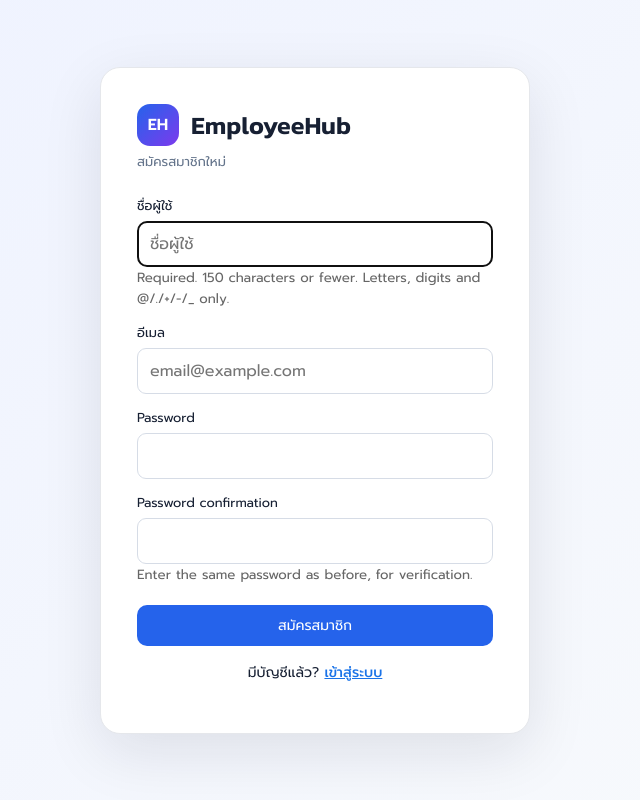
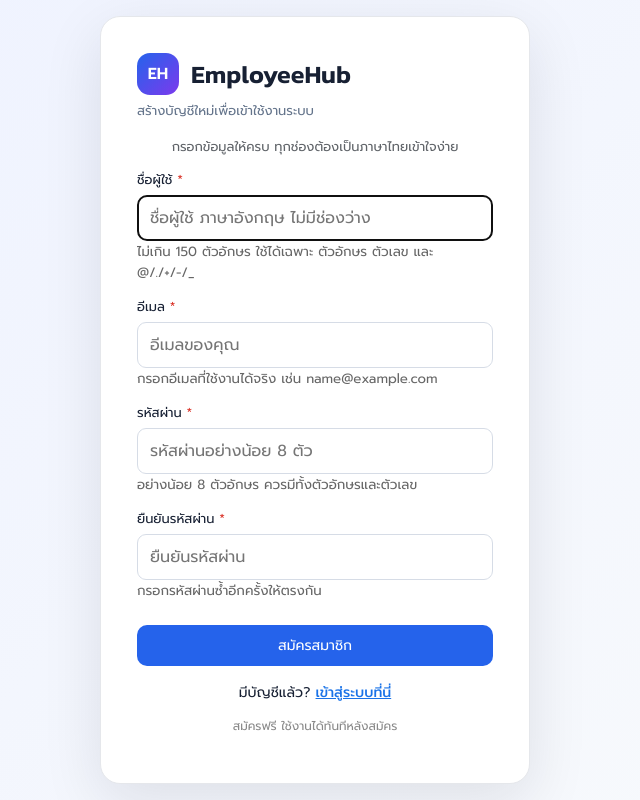
Before and after one commit to tlemtv098-dotcom/EmployeeHub, a Django app: page /signup/ in a window 1280 px wide. Shown: the whole page, without its empty margins (325-965 px from the left). Run offline with Django 5.2, Linux system fonts and the light colour scheme.

Commit message:
feat: ทำหน้าสมัครภาษาไทยทั้งหมด - ป้าย/คำอธิบาย/placeholder/error ไทย 100%

```diff
--- a/employees/forms.py
+++ b/employees/forms.py
@@ -4,28 +4,57 @@ from django.contrib.auth.models import User
 
 from .models import Employee
 
-# ฟอร์มสมัครสมาชิก - เปิดให้ทุกคนสมัครเองได้
+# ฟอร์มสมัครสมาชิก - ภาษาไทยทั้งหมด เข้าใจง่าย
 # ฟิลด์: ชื่อผู้ใช้, อีเมล, รหัสผ่าน + ยืนยันรหัสผ่าน
 # ตรวจสอบ: อีเมลต้องไม่ซ้ำในระบบ
 class SignupForm(UserCreationForm):
     # ช่องอีเมล - บังคับกรอก และต้องไม่ซ้ำ
-    email = forms.EmailField(required=True, label="อีเมล", widget=forms.EmailInput(attrs={"placeholder": "email@example.com"}))
+    email = forms.EmailField(
+        required=True,
+        label="อีเมล",
+        help_text="กรอกอีเมลที่ใช้งานได้จริง เช่น name@example.com",
+        widget=forms.EmailInput(attrs={"placeholder": "อีเมลของคุณ"}),
+        error_messages={"required": "กรุณากรอกอีเมล", "invalid": "รูปแบบอีเมลไม่ถูกต้อง"}
+    )
 
     class Meta:
         model = User
         fields = ("username", "email")
         widgets = {
-            "username": forms.TextInput(attrs={"placeholder": "ชื่อผู้ใช้"}),
+            "username": forms.TextInput(attrs={"placeholder": "ชื่อผู้ใช้ ภาษาอังกฤษ ไม่มีช่องว่าง"}),
         }
         labels = {
             "username": "ชื่อผู้ใช้",
         }
+        help_texts = {
+            "username": "ไม่เกิน 150 ตัวอักษร ใช้ได้เฉพาะ ตัวอักษร ตัวเลข และ @/./+/-/_",
+        }
+        error_messages = {
+            "username": {
+                "required": "กรุณากรอกชื่อผู้ใช้",
+                "unique": "ชื่อผู้ใช้นี้ถูกใช้งานแล้ว",
+            }
+        }
+
+    def __init__(self, *args, **kwargs):
+        super().__init__(*args, **kwargs)
+        # แปลป้ายและคำอธิบายรหัสผ่านเป็นไทยทั้งหมด
+        self.fields["password1"].label = "รหัสผ่าน"
+        self.fields["password1"].help_text = "อย่างน้อย 8 ตัวอักษร ควรมีทั้งตัวอักษรและตัวเลข"
+        self.fields["password1"].widget.attrs.update({"placeholder": "รหัสผ่านอย่างน้อย 8 ตัว"})
+        self.fields["password2"].label = "ยืนยันรหัสผ่าน"
+        self.fields["password2"].help_text = "กรอกรหัสผ่านซ้ำอีกครั้งให้ตรงกัน"
+        self.fields["password2"].widget.attrs.update({"placeholder": "ยืนยันรหัสผ่าน"})
+        # ข้อความ error ภาษาไทย
+        self.fields["password1"].error_messages["required"] = "กรุณากรอกรหัสผ่าน"
+        self.fields["password2"].error_messages["required"] = "กรุณายืนยันรหัสผ่าน"
+        self.error_messages["password_mismatch"] = "รหัสผ่านทั้งสองช่องไม่ตรงกัน"
 
     # ตรวจสอบอีเมลซ้ำ - ป้องกันสมัครซ้ำด้วยอีเมลเดิม
     def clean_email(self):
         email = self.cleaned_data.get("email")
         if email and User.objects.filter(email__iexact=email).exists():
-            raise forms.ValidationError("อีเมลนี้ถูกใช้งานแล้ว")
+            raise forms.ValidationError("อีเมลนี้ถูกใช้งานแล้ว กรุณาใช้อีเมลอื่น")
         return email
 
 # ฟอร์มจัดการข้อมูลพนักงาน
--- a/templates/registration/signup.html
+++ b/templates/registration/signup.html
@@ -10,22 +10,46 @@
 <link rel="stylesheet" href="{% static 'css/app.css' %}">
 </head>
 <body class="login-page">
-<!-- หน้าสมัครสมาชิก - สมัครเองได้ ไม่ต้องแอดมินอนุมัติ -->
+<!-- หน้าสมัครสมาชิก - ภาษาไทยทั้งหมด เข้าใจง่าย -->
 <div class="login-card">
     <div class="login-brand"><div class="brand-mark">EH</div><h1>EmployeeHub</h1></div>
-    <p class="login-subtitle">สมัครสมาชิกใหม่</p>
-    {% if form.errors %}<div class="alert">กรุณาตรวจสอบข้อมูลให้ถูกต้อง</div>{% endif %}
-    <form method="post">
+    <p class="login-subtitle">สร้างบัญชีใหม่เพื่อเข้าใช้งานระบบ</p>
+    <p style="font-size:13px;color:#5f6368;text-align:center;margin-top:-8px;margin-bottom:12px">กรอกข้อมูลให้ครบ ทุกช่องต้องเป็นภาษาไทยเข้าใจง่าย</p>
+
+    {% if form.non_field_errors %}<div class="alert">{{ form.non_field_errors|striptags }}</div>{% endif %}
+
+    <form method="post" novalidate>
         {% csrf_token %}
-        {% for field in form %}
-            <label>{{ field.label }}</label>
-            {{ field }}
-            {% if field.errors %}<small style="color:#d93025">{{ field.errors|striptags }}</small>{% endif %}
-            {% if field.help_text %}<small style="color:#666;display:block;margin-bottom:8px">{{ field.help_text }}</small>{% endif %}
-        {% endfor %}
-        <button class="primary-btn full" type="submit" style="margin-top:12px">สมัครสมาชิก</button>
+
+        <!-- ชื่อผู้ใช้ -->
+        <label for="{{ form.username.id_for_label }}">{{ form.username.label }} <span style="color:#d93025">*</span></label>
+        {{ form.username }}
+        {% if form.username.errors %}<small style="color:#d93025">{{ form.username.errors|striptags }}</small>{% endif %}
+        <small style="color:#666;display:block;margin-bottom:10px">{{ form.username.help_text }}</small>
+
+        <!-- อีเมล -->
+        <label for="{{ form.email.id_for_label }}">{{ form.email.label }} <span style="color:#d93025">*</span></label>
+        {{ form.email }}
+        {% if form.email.errors %}<small style="color:#d93025">{{ form.email.errors|striptags }}</small>{% endif %}
+        <small style="color:#666;display:block;margin-bottom:10px">{{ form.email.help_text }}</small>
+
+        <!-- รหัสผ่าน -->
+        <label for="{{ form.password1.id_for_label }}">{{ form.password1.label }} <span style="color:#d93025">*</span></label>
+        {{ form.password1 }}
+        {% if form.password1.errors %}<small style="color:#d93025">{{ form.password1.errors|striptags }}</small>{% endif %}
+        <small style="color:#666;display:block;margin-bottom:10px">{{ form.password1.help_text }}</small>
+
+        <!-- ยืนยันรหัสผ่าน -->
+        <label for="{{ form.password2.id_for_label }}">{{ form.password2.label }} <span style="color:#d93025">*</span></label>
+        {{ form.password2 }}
+        {% if form.password2.errors %}<small style="color:#d93025">{{ form.password2.errors|striptags }}</small>{% endif %}
+        <small style="color:#666;display:block;margin-bottom:10px">{{ form.password2.help_text }}</small>
+
+        <button class="primary-btn full" type="submit" style="margin-top:14px">สมัครสมาชิก</button>
     </form>
-    <p style="margin-top:16px;text-align:center;font-size:14px">มีบัญชีแล้ว? <a href="{% url 'login' %}" style="color:#1a73e8;font-weight:500">เข้าสู่ระบบ</a></p>
+
+    <p style="margin-top:16px;text-align:center;font-size:14px">มีบัญชีแล้ว? <a href="{% url 'login' %}" style="color:#1a73e8;font-weight:500">เข้าสู่ระบบที่นี่</a></p>
+    <p style="text-align:center;font-size:12px;color:#888;margin-top:8px">สมัครฟรี ใช้งานได้ทันทีหลังสมัคร</p>
 </div>
 </body>
 </html>
```
